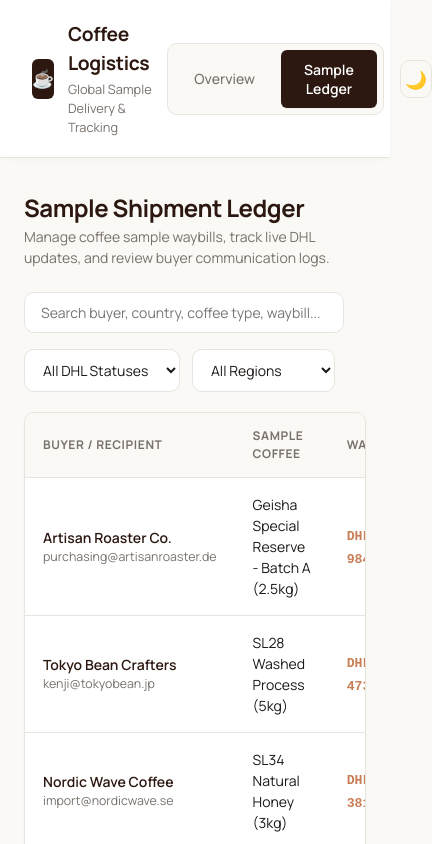
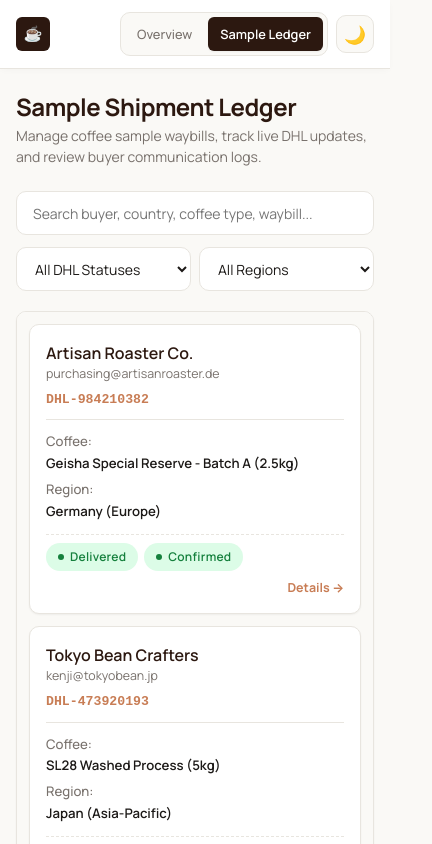
Before and after one commit to ngvgi/Shipment-Tracking, a React (Vite) app: page / in a window 390 px wide. Both pictures are taken after a click on the button "Sample Ledger". Shown: the top 844 px of the page, 432 px wide, since content can reach past the window. Built offline with nearby package versions, Linux system fonts and the light colour scheme.

Commit message:
Update: Made the app responsive

```diff
--- a/src/components/layout/Navbar.module.css
+++ b/src/components/layout/Navbar.module.css
@@ -110,3 +110,51 @@
 .active:hover {
   color: var(--color-text-inverse);
 }
+
+/* ==========================================
+   📱 MOBILE NAVBAR RESPONSIVENESS
+   ========================================== */
+
+@media (max-width: 768px) {
+  .header {
+    padding: 12px 0;
+  }
+
+  .container {
+    padding: 0 16px;
+  }
+
+  .brandSubtitle {
+    display: none; /* Hide subtitle on small screens to save vertical space */
+  }
+
+  .brandTitle {
+    font-size: 1.05rem;
+  }
+
+  .logoIcon {
+    width: 34px;
+    height: 34px;
+    font-size: 0.95rem;
+  }
+
+  .rightActions {
+    gap: 8px;
+  }
+
+  .nav {
+    padding: 4px;
+    gap: 4px;
+  }
+
+  .navButton {
+    padding: 8px 12px;
+    font-size: 0.8rem;
+  }
+}
+
+@media (max-width: 480px) {
+  .brandTitle {
+    display: none; /* Icon-only branding on micro viewports */
+  }
+}
--- a/src/components/overview/Overview.module.css
+++ b/src/components/overview/Overview.module.css
@@ -25,7 +25,7 @@
   color: var(--color-text-muted);
 }
 
-/* KPI Grid Layout */
+/* KPI Grid Layout (Desktop Default) */
 .kpiGrid {
   display: grid;
   grid-template-columns: repeat(auto-fit, minmax(240px, 1fr));
@@ -160,12 +160,6 @@
   min-height: 0;
 }
 
-@media (max-width: 900px) {
-  .contentGrid {
-    grid-template-columns: 1fr;
-  }
-}
-
 .sectionCard {
   background-color: var(--color-surface);
   border: 1px solid var(--color-border);
@@ -292,3 +286,58 @@
   color: var(--color-text-inverse);
   border-color: var(--color-primary);
 }
+
+/* ==========================================
+   📱 MOBILE & TABLET BENTO RESPONSIVENESS
+   ========================================== */
+
+@media (max-width: 900px) {
+  .container {
+    overflow-y: auto; /* Release fixed viewport height for smooth scrolling */
+    padding: 20px 16px;
+  }
+
+  .contentGrid {
+    grid-template-columns: 1fr;
+    flex: none;
+  }
+}
+
+@media (max-width: 768px) {
+  /* Classy Mobile Bento Box Grid Layout */
+  .kpiGrid {
+    display: grid;
+    grid-template-columns: 1fr 1fr; /* 2-Column Bento System */
+    gap: 12px;
+    margin-bottom: 20px;
+  }
+
+  /* Bento Tile 1: Hero Card spans full width */
+  .kpiGrid > *:nth-child(1) {
+    grid-column: span 2;
+    background: linear-gradient(
+      135deg,
+      var(--color-surface) 0%,
+      var(--color-bg) 100%
+    );
+    padding: 20px;
+  }
+
+  /* Bento Tiles 2 & 3: Compact Side-by-Side Tiles */
+  .kpiGrid > *:nth-child(2),
+  .kpiGrid > *:nth-child(3) {
+    grid-column: span 1;
+    padding: 16px;
+  }
+
+  .kpiGrid > *:nth-child(2) .kpiValue,
+  .kpiGrid > *:nth-child(3) .kpiValue {
+    font-size: 1.6rem;
+  }
+
+  /* Bento Tile 4: Action Card spans full width */
+  .kpiGrid > *:nth-child(4) {
+    grid-column: span 2;
+    padding: 18px 20px;
+  }
+}
--- a/src/components/shipments/ShipmentDetailModal.jsx
+++ b/src/components/shipments/ShipmentDetailModal.jsx
@@ -100,7 +100,7 @@
           {/* DHL Tracking Timeline */}
           <div>
             <h4 className={styles.sectionTitle}>
-              ✈️ DHL Express Tracking Timeline
+              DHL Express Tracking Timeline
             </h4>
             <div className={styles.timeline}>
               {shipment.dhlTimeline.map((event, idx) => (
@@ -117,9 +117,7 @@
 
           {/* Email activity log */}
           <div>
-            <h4 className={styles.sectionTitle}>
-              ✉️ Email Activity & Sync Logs
-            </h4>
+            <h4 className={styles.sectionTitle}>Email Activity & Sync Logs</h4>
             <div className={styles.emailList}>
               {shipment.emailLogs.map((log, idx) => (
                 <div key={idx} className={styles.emailCard}>
--- a/src/components/shipments/ShipmentTable.jsx
+++ b/src/components/shipments/ShipmentTable.jsx
@@ -26,6 +26,7 @@
 
   return (
     <div className={styles.tableCard}>
+      {/* DESKTOP VIEW: MASTER DATA TABLE */}
       <table className={styles.table}>
         <thead>
           <tr>
@@ -85,6 +86,54 @@
           )}
         </tbody>
       </table>
+
+      {/* MOBILE VIEW: TOUCH CARD STREAM */}
+      <div className={styles.mobileCardStream}>
+        {filteredItems.length === 0 ? (
+          <div className={styles.noResultsMobile}>
+            No shipments found matching the selected filters.
+          </div>
+        ) : (
+          filteredItems.map((item) => (
+            <div
+              key={item.id}
+              className={styles.mobileShipmentCard}
+              onClick={() => dispatch(setSelectedShipmentId(item.id))}
+            >
+              <div className={styles.mobileCardHeader}>
+                <div className={styles.buyerCell}>
+                  <span className={styles.buyerName}>{item.buyerName}</span>
+                  <span className={styles.buyerEmail}>{item.contactEmail}</span>
+                </div>
+                <span className={styles.waybillText}>{item.waybill}</span>
+              </div>
+
+              <div className={styles.mobileCardBody}>
+                <div className={styles.mobileDetailRow}>
+                  <span className={styles.mobileDetailLabel}>Coffee:</span>
+                  <span className={styles.mobileDetailValue}>
+                    {item.coffeeType} ({item.weightKg}kg)
+                  </span>
+                </div>
+                <div className={styles.mobileDetailRow}>
+                  <span className={styles.mobileDetailLabel}>Region:</span>
+                  <span className={styles.mobileDetailValue}>
+                    {item.country} ({item.region})
+                  </span>
+                </div>
+              </div>
+
+              <div className={styles.mobileCardFooter}>
+                <div className={styles.statusBadgeGroup}>
+                  <Badge status={item.dhlStatus} />
+                  <Badge status={item.buyerStatus} />
+                </div>
+                <span className={styles.tapIndicator}>Details →</span>
+              </div>
+            </div>
+          ))
+        )}
+      </div>
     </div>
   );
 }
--- a/src/components/shipments/Shipments.module.css
+++ b/src/components/shipments/Shipments.module.css
@@ -133,6 +133,11 @@
   font-weight: 600;
   font-size: 0.825rem;
   color: var(--color-accent);
+}
+
+/* 📱 Mobile Card Stream (Hidden by default on Desktop) */
+.mobileCardStream {
+  display: none;
 }
 
 /* Modal Drawer Overlay */
@@ -320,3 +325,217 @@
 .pingButton:hover {
   background-color: var(--color-primary-hover);
 }
+
+/* ==========================================
+   📱 MOBILE LEDGER & BOTTOM-SHEET DRAWER
+   ========================================== */
+
+@media (max-width: 768px) {
+  .container {
+    padding: 20px 16px;
+  }
+
+  .headerSection {
+    flex-direction: column;
+    align-items: flex-start;
+    gap: 8px;
+  }
+
+  /* Responsive Toolbar & Full-Width Inputs */
+  .toolbar {
+    flex-direction: column;
+    align-items: stretch;
+    gap: 12px;
+  }
+
+  .searchInput {
+    width: 100%;
+    min-height: 44px;
+  }
+
+  .filterGroup {
+    width: 100%;
+    gap: 8px;
+  }
+
+  .filterSelect {
+    flex: 1;
+    min-height: 44px;
+  }
+
+  /* Hide raw table element on mobile viewports */
+  .table {
+    display: none;
+  }
+
+  /* Show Card Stream on Mobile */
+  .mobileCardStream {
+    display: flex;
+    flex-direction: column;
+    gap: 12px;
+    padding: 12px;
+    background-color: var(--color-bg);
+  }
+
+  .noResultsMobile {
+    text-align: center;
+    padding: 24px;
+    color: var(--color-text-muted);
+    font-size: 0.875rem;
+  }
+
+  .mobileShipmentCard {
+    background-color: var(--color-surface);
+    border: 1px solid var(--color-border);
+    border-radius: var(--radius-md);
+    padding: 16px;
+    box-shadow: var(--shadow-sm);
+    display: flex;
+    flex-direction: column;
+    gap: 12px;
+    cursor: pointer;
+    transition:
+      transform var(--transition-fast),
+      box-shadow var(--transition-fast);
+  }
+
+  .mobileShipmentCard:active {
+    transform: scale(0.98);
+    background-color: var(--color-surface-hover);
+  }
+
+  .mobileCardHeader {
+    display: flex;
+    justify-content: space-between;
+    align-items: flex-start;
+    border-bottom: 1px solid var(--color-border);
+    padding-bottom: 10px;
+  }
+
+  .mobileCardBody {
+    display: flex;
+    flex-direction: column;
+    gap: 6px;
+  }
+
+  .mobileDetailRow {
+    display: flex;
+    justify-content: space-between;
+    font-size: 0.825rem;
+  }
+
+  .mobileDetailLabel {
+    color: var(--color-text-muted);
+    font-weight: 500;
+  }
+
+  .mobileDetailValue {
+    color: var(--color-text-main);
+    font-weight: 600;
+  }
+
+  .mobileCardFooter {
+    display: flex;
+    justify-content: space-between;
+    align-items: center;
+    padding-top: 8px;
+    border-top: 1px dashed var(--color-border);
+  }
+
+  .statusBadgeGroup {
+    display: flex;
+    gap: 6px;
+    flex-direction: row;
+    align-items: center;
+    flex-wrap: nowrap;
+  }
+
+  .tapIndicator {
+    font-size: 0.775rem;
+    font-weight: 700;
+    color: var(--color-accent);
+  }
+
+  /* 📲 MOBILE BOTTOM-SHEET MODAL TRANSITION */
+  .drawerBackdrop {
+    align-items: flex-end; /* Align sheet to bottom on mobile */
+  }
+
+  .drawer {
+    width: 100%;
+    max-width: 100%;
+    height: 85vh; /* Standard mobile bottom sheet height */
+    max-height: 85dvh;
+    border-top-left-radius: 20px;
+    border-top-right-radius: 20px;
+    animation: slideUp 300ms cubic-bezier(0.16, 1, 0.3, 1);
+  }
+
+  @keyframes slideUp {
+    from {
+      transform: translateY(100%);
+    }
+    to {
+      transform: translateY(0);
+    }
+  }
+
+  .drawerHeader {
+    padding: 18px 20px;
+    border-top-left-radius: 20px;
+    border-top-right-radius: 20px;
+  }
+
+  .drawerBody {
+    padding: 20px;
+    gap: 20px;
+  }
+
+  .drawerFooter {
+    padding: 16px 20px;
+  }
+
+  .pingButton {
+    min-height: 48px; /* Touch-optimized button height */
+  }
+}
+
+/* ==========================================
+   📱 EXTRA NARROW SCREEN TWEAKS (< 325px)
+   ========================================== */
+
+@media (max-width: 425px) {
+  /* Switch from horizontal split to stacked block layout with line breaks */
+  .mobileCardHeader {
+    flex-direction: column;
+    align-items: flex-start;
+    gap: 6px;
+  }
+
+  .mobileDetailRow {
+    flex-direction: column;
+    align-items: flex-start;
+    gap: 2px;
+  }
+
+  /* Keep badge pills neatly side-by-side in a single row */
+  .mobileCardFooter {
+    flex-direction: column;
+    align-items: flex-start;
+    gap: 8px;
+  }
+
+  .statusBadgeGroup {
+    display: flex;
+    flex-direction: row;
+    align-items: center;
+    justify-content: flex-start;
+    gap: 6px;
+    width: 100%;
+    flex-wrap: nowrap;
+  }
+
+  .tapIndicator {
+    align-self: flex-end;
+  }
+}
--- a/src/styles/global.css
+++ b/src/styles/global.css
@@ -6,6 +6,10 @@
   box-sizing: border-box;
   margin: 0;
   padding: 0;
+}
+
+html {
+  height: 100%;
 }
 
 body {
@@ -20,6 +24,10 @@
   color: var(--color-text-main);
   line-height: 1.5;
   -webkit-font-smoothing: antialiased;
+  min-height: 100%;
+  min-height: 100vh;
+  /* Dynamic viewport height handles iOS Safari & mobile Chrome URL bar collapse cleanly */
+  min-height: 100dvh;
 }
 
 button {
```
